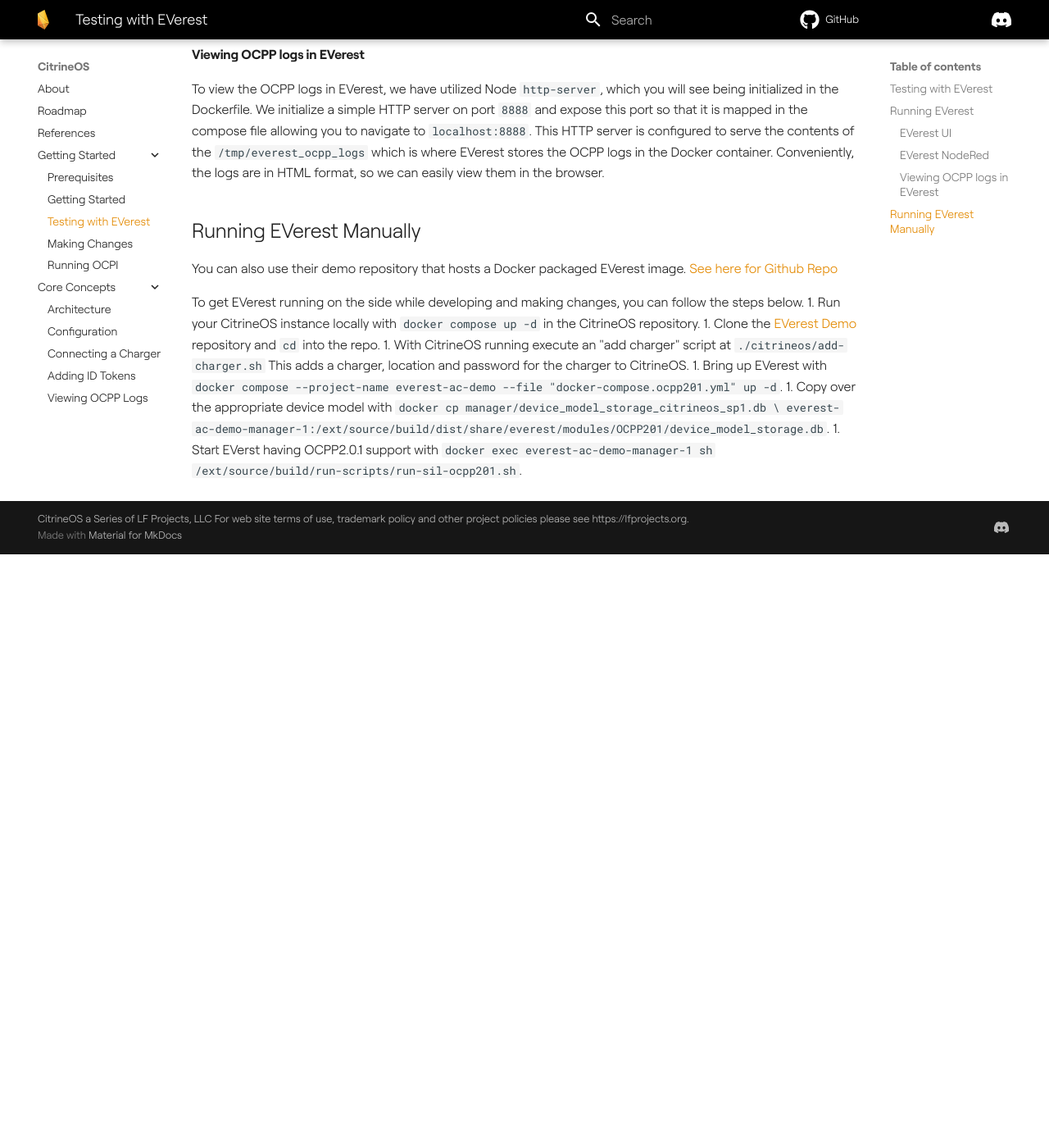
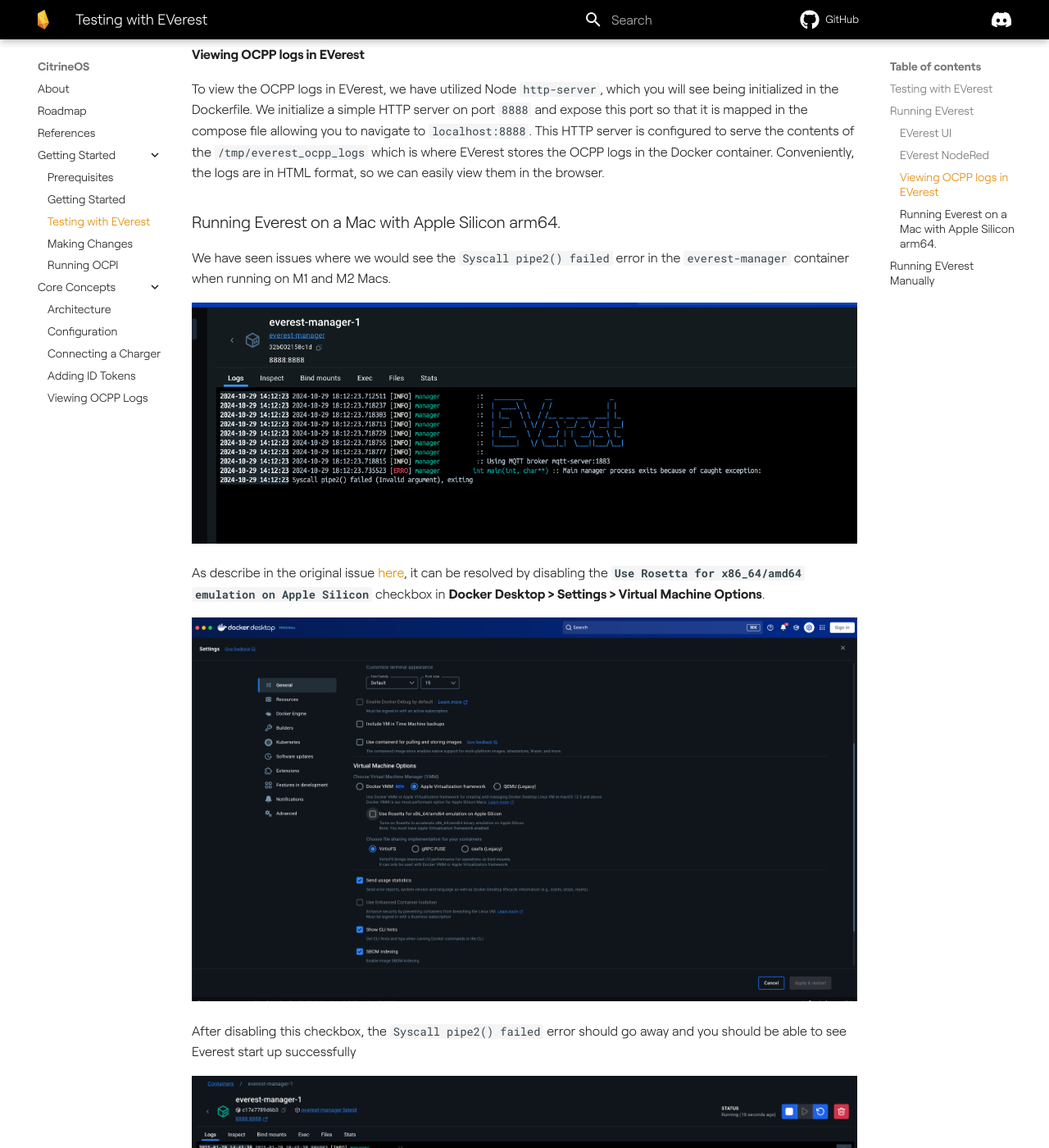
Before and after one commit to citrineos/citrineos.github.io, an MkDocs documentation site: the page built from docs/getting-started/testing-with-everest.md, in a window 1280 px wide and 1400 px high, scrolled down 1184 px. Shown: the whole window at 82% size. Built offline with MkDocs 1.6.1 and Material for MkDocs 9.7.7, drawn with Linux system fonts in a browser that asks for light colours; plug-ins that fetch from the network failed and are left out; comment, search, counter and statistics services are not loaded; the version menu is left out; before the commit the page ends 1860 px from its top, so only the background shows below that.

Commit message:
feat: adding docs for running Everest on M1 chore: adjusted gitignore to include generated _site and .idea dirs

```diff
--- a/docs/getting-started/testing-with-everest.md
+++ b/docs/getting-started/testing-with-everest.md
@@ -48,6 +48,24 @@
 serve the contents of the `/tmp/everest_ocpp_logs` which is where EVerest stores the OCPP logs in the
 Docker container. Conveniently, the logs are in HTML format, so we can easily view them in the browser.
 
+## Running Everest on a Mac with Apple Silicon arm64.
+
+We have seen issues where we would see the `Syscall pipe2() failed` error in the `everest-manager` container when
+running on M1 and M2 Macs.
+
+![](/assets/img/everest-failing.png)
+
+As describe in the original issue [here](https://github.com/citrineos/citrineos/issues/48#issuecomment-2622701706),
+it can be resolved by disabling the **`Use Rosetta for x86_64/amd64 emulation on Apple Silicon`** checkbox in
+**Docker Desktop > Settings > Virtual Machine Options**.
+
+![](/assets/img/disable-rosetta.png)
+
+After disabling this checkbox, the `Syscall pipe2() failed` error should go away and you should be able to see Everest
+start up successfully
+
+![](/assets/img/everest-running.png)
+
 # Running EVerest Manually
 You can also use their demo repository that hosts a Docker packaged EVerest image. [See here for Github Repo](https://github.com/EVerest/everest-demo)
 
```
Also changed, not shown: docs/assets/img/disable-rosetta.png (added), docs/assets/img/everest-failing.png (added), docs/assets/img/everest-running.png (added), 1 other file.
